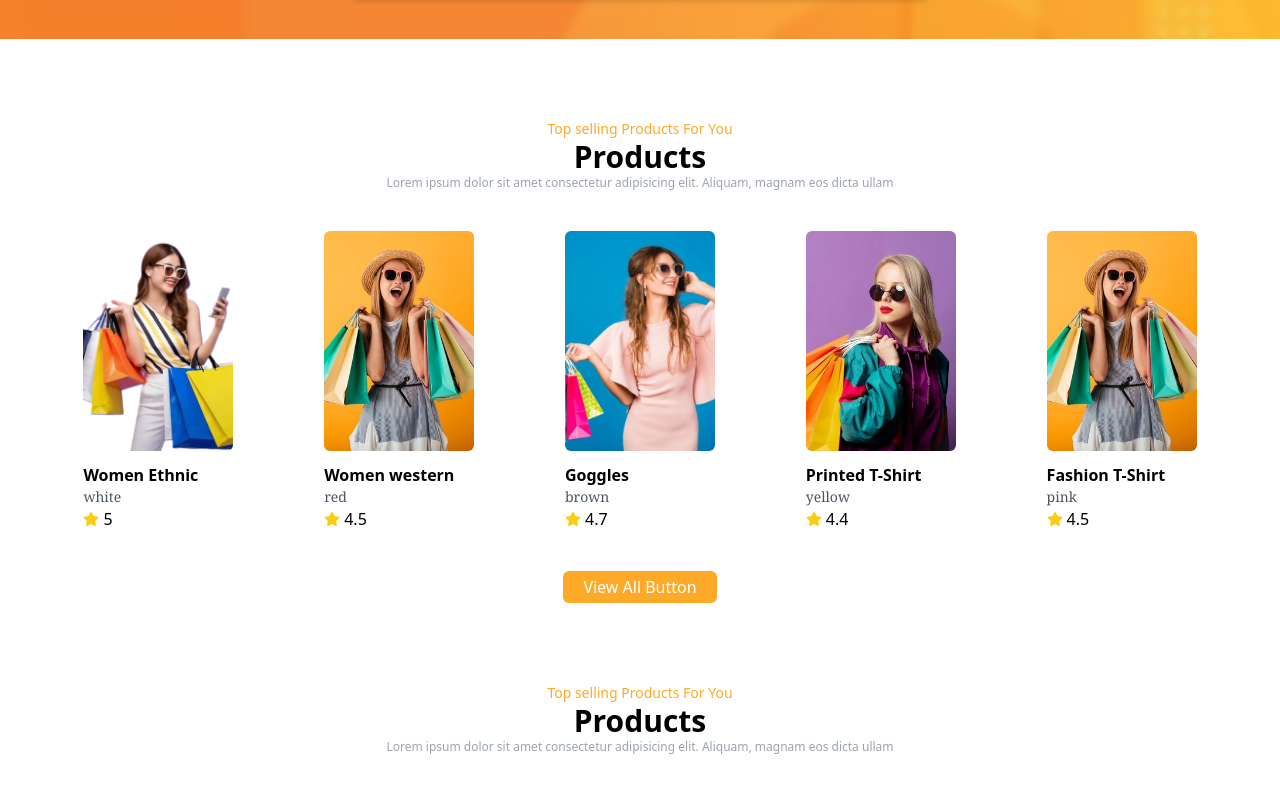
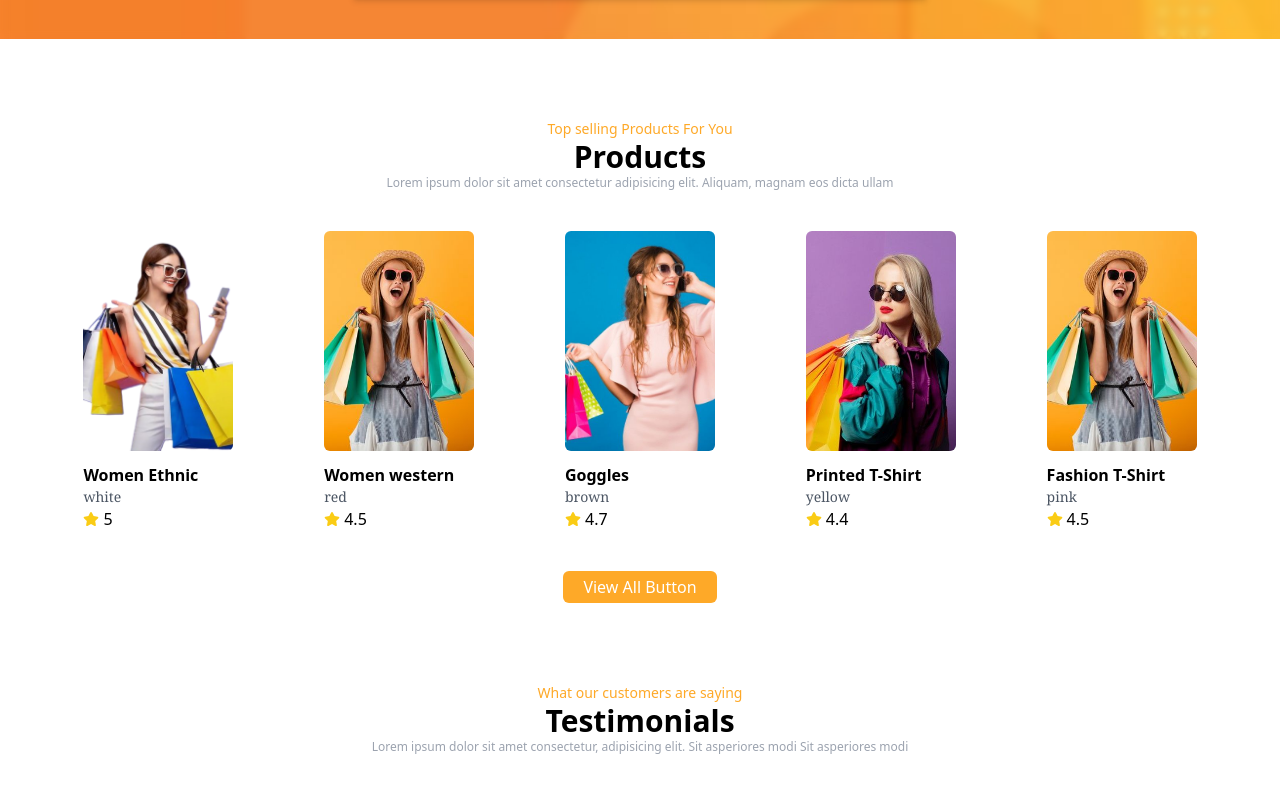
Before and after one commit to Ab3467/Ecommerce-webSite, a React (Create React App) app in the folder ecommerce/: page / in a window 1280 px wide. Shown: the part 2540-3333 px from the top of the page. Built offline with nearby package versions, Linux system fonts and the light colour scheme.

Commit message:
Changes:

```diff
--- a/ecommerce/src/components/Testimonials/Testimonial.js
+++ b/ecommerce/src/components/Testimonials/Testimonial.js
@@ -6,14 +6,13 @@ export default function Testimonial() {
       <div className=" container">
         <div className=" text-center mb-10 max-w-[600px] mx-auto">
           <p data-aos="fade-up" className="text-sm text-primary">
-            Top selling Products For You
+          What our customers are saying
           </p>
           <h1 data-aos="fade-up" className="text-3xl font-bold">
-            Products
+            Testimonials
           </h1>
           <p data-aos="fade-up" className=" text-xs text-gray-400">
-            Lorem ipsum dolor sit amet consectetur adipisicing elit. Aliquam,
-            magnam eos dicta ullam
+          Lorem ipsum dolor sit amet consectetur, adipisicing elit. Sit asperiores modi Sit asperiores modi
           </p>
         </div>
         </div>
```
